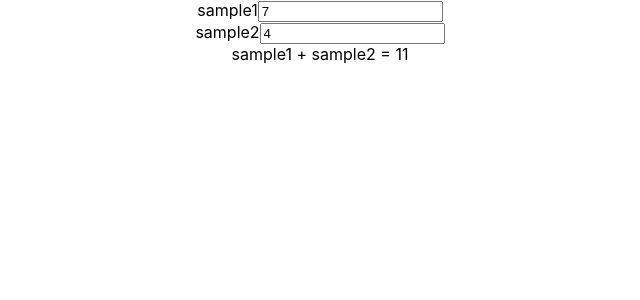
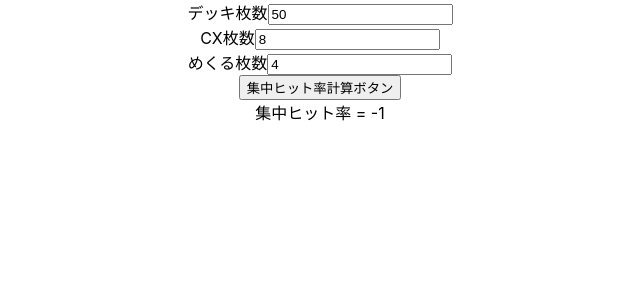
Before and after one commit to tasasei/ws-sample, a React (Create React App) app: page / in a window 1280 px wide. Shown: the top 300 px of the page, without its empty margins (320-960 px from the left). Built offline with nearby package versions, Linux system fonts and the light colour scheme.

Commit message:
add button

```diff
--- a/src/App.js
+++ b/src/App.js
@@ -1,31 +1,49 @@
 import React, { useState } from 'react';
+import { averageConcentration, averageDamage } from './calc/execute';
 import './App.css';
 
 function App() {
-  const [count1, setCount1] = useState(7)
-  const [count2, setCount2] = useState(4)
+  const [deckNum, setDeckNum] = useState(50)
+  const [cxNum, setCxNum] = useState(8)
+  const [flipNum, setFlipNum] = useState(4)
+  const [resConcentrate, setResConcentrate] = useState(-1)
 
   return (
     <div className="App">
       <body className="App-body">
         <div>
-          sample1
+          デッキ枚数
           <input
-            value={count1}
-            onChange={e => setCount1(e.target.value)}
+            value={deckNum}
+            onChange={e => setDeckNum(e.target.value)}
             type="number"
           />
         </div>
         <div>
-          sample2
+          CX枚数
           <input
-            value={count2}
-            onChange={e => setCount2(e.target.value)}
+            value={cxNum}
+            onChange={e => setCxNum(e.target.value)}
             type="numnber"
            />
         </div>
         <div>
-          sample1 + sample2 = {(Number(count1) || 0) + (Number(count2) || 0)}
+          めくる枚数
+          <input
+            value={flipNum}
+            onChange={e => setFlipNum(e.target.value)}
+            type="numnber"
+           />
+        </div>
+        <div>
+          <button
+            onClick={e => setResConcentrate(averageConcentration(deckNum, cxNum, flipNum))}
+          >
+            集中ヒット率計算ボタン
+          </button>
+        </div>
+        <div>
+          集中ヒット率 = {resConcentrate}
         </div>
       </body>
     </div>
--- a/src/calc/execute.js
+++ b/src/calc/execute.js
@@ -6,7 +6,7 @@ const ws = require('./wsdeck.js');
  * X枚集中を1回打った時のHit数（率）
  * @param {number} deckNum デッキ枚数
  * @param {number} cxNum CX枚数
- * @param {number} flipNumber めくる枚数
+ * @param {number} flipNumber めくる枚数X
  * @param {number} loopNum ループ回数
  */
 function averageConcentration (deckNum, cxNum, flipNum, loopNum=10000) {
@@ -47,3 +47,5 @@ function averageDamage (deckNum, cxNum, flipArray, loopNum=10000) {
   console.log(totalDamage/loopNum);
   return totalDamage/loopNum;
 }
+
+export {averageConcentration, averageDamage}
```
